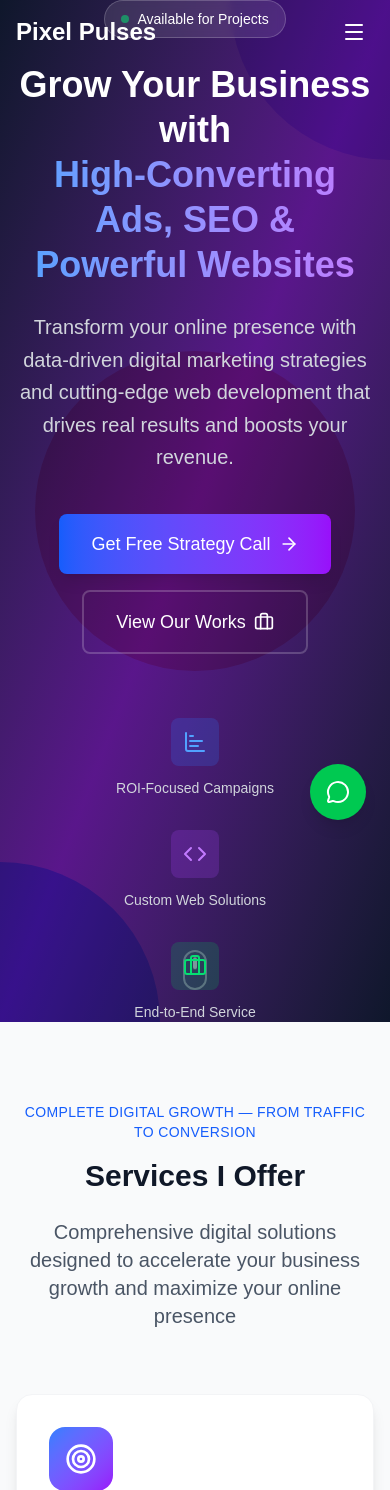
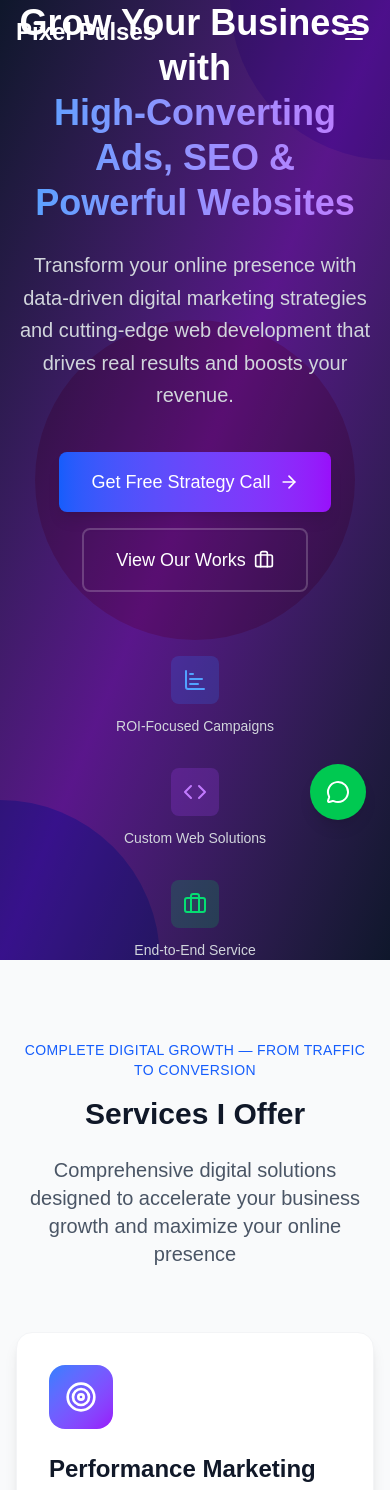
Before and after one commit to DevXPanda/PixelPulse, a Next.js app: page / in a window 390 px wide. Shown: the top 1490 px of the page. Built offline with nearby package versions, Linux system fonts and the light colour scheme.

Commit message:
Fix mobile responsiveness issues in hero section

```diff
--- a/src/components/sections/Hero.tsx
+++ b/src/components/sections/Hero.tsx
@@ -39,8 +39,8 @@ const Hero = () => {
           animate={{ opacity: 1, y: 0 }}
           transition={{ duration: 0.8 }}
         >
-          {/* Badge */}
-          <motion.div
+
+          {/* <motion.div
             initial={{ opacity: 0, scale: 0.9 }}
             animate={{ opacity: 1, scale: 1 }}
             transition={{ duration: 0.5, delay: 0.2 }}
@@ -48,7 +48,7 @@ const Hero = () => {
           >
             <span className="w-2 h-2 bg-green-400 rounded-full mr-2 animate-pulse"></span>
             Available for Projects
-          </motion.div>
+          </motion.div> */}
 
           {/* Main headline */}
           <motion.h1
@@ -121,7 +121,7 @@ const Hero = () => {
       </div>
 
       {/* Scroll indicator */}
-      <motion.div
+      {/* <motion.div
         initial={{ opacity: 0 }}
         animate={{ opacity: 1 }}
         transition={{ duration: 1, delay: 1.5 }}
@@ -130,7 +130,7 @@ const Hero = () => {
         <div className="w-6 h-10 border-2 border-white/30 rounded-full flex justify-center">
           <div className="w-1 h-3 bg-white/50 rounded-full mt-2 animate-bounce"></div>
         </div>
-      </motion.div>
+      </motion.div> */}
 
       {/* Contact Form Modal */}
       <AnimatePresence>
```
